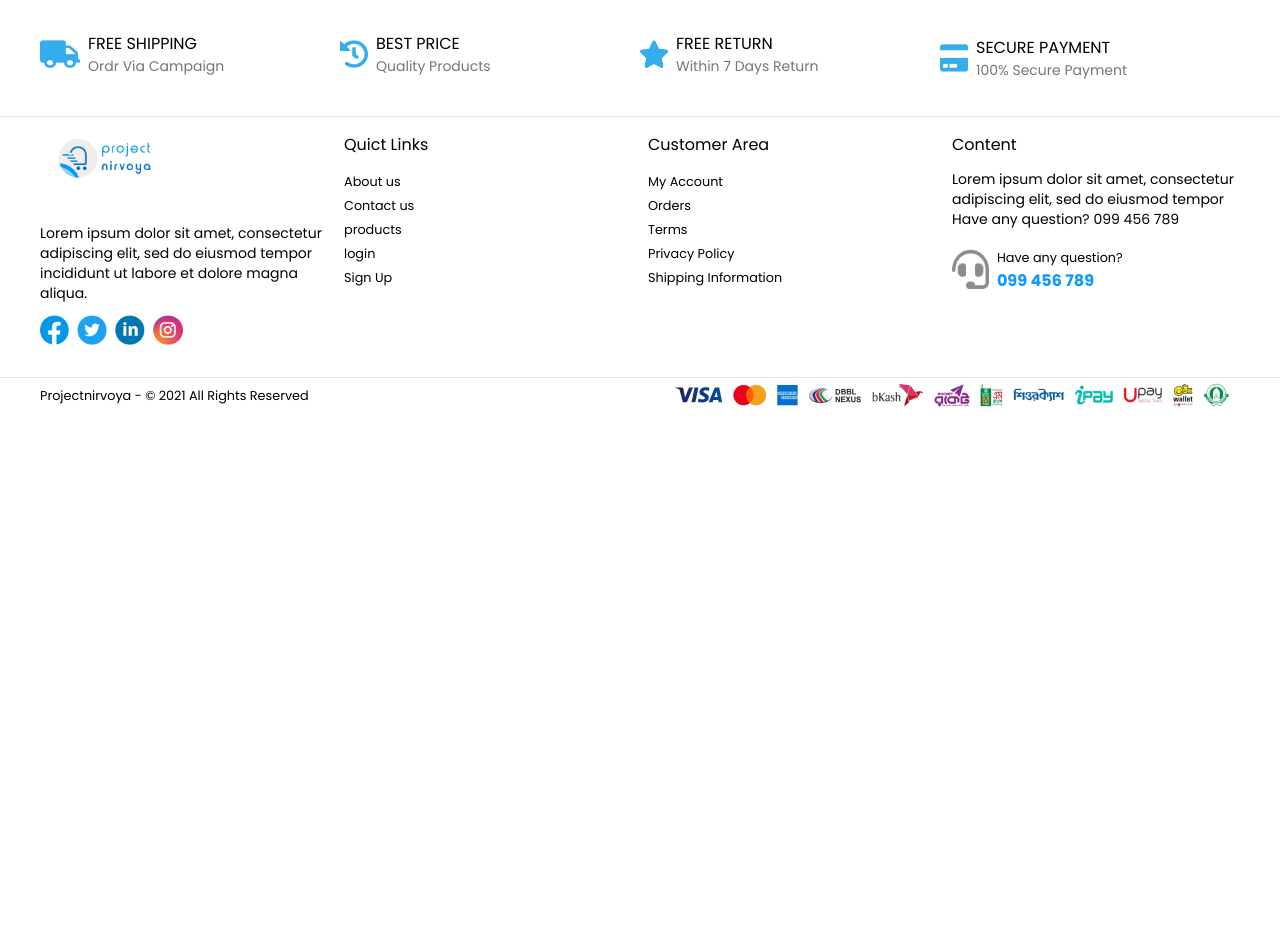
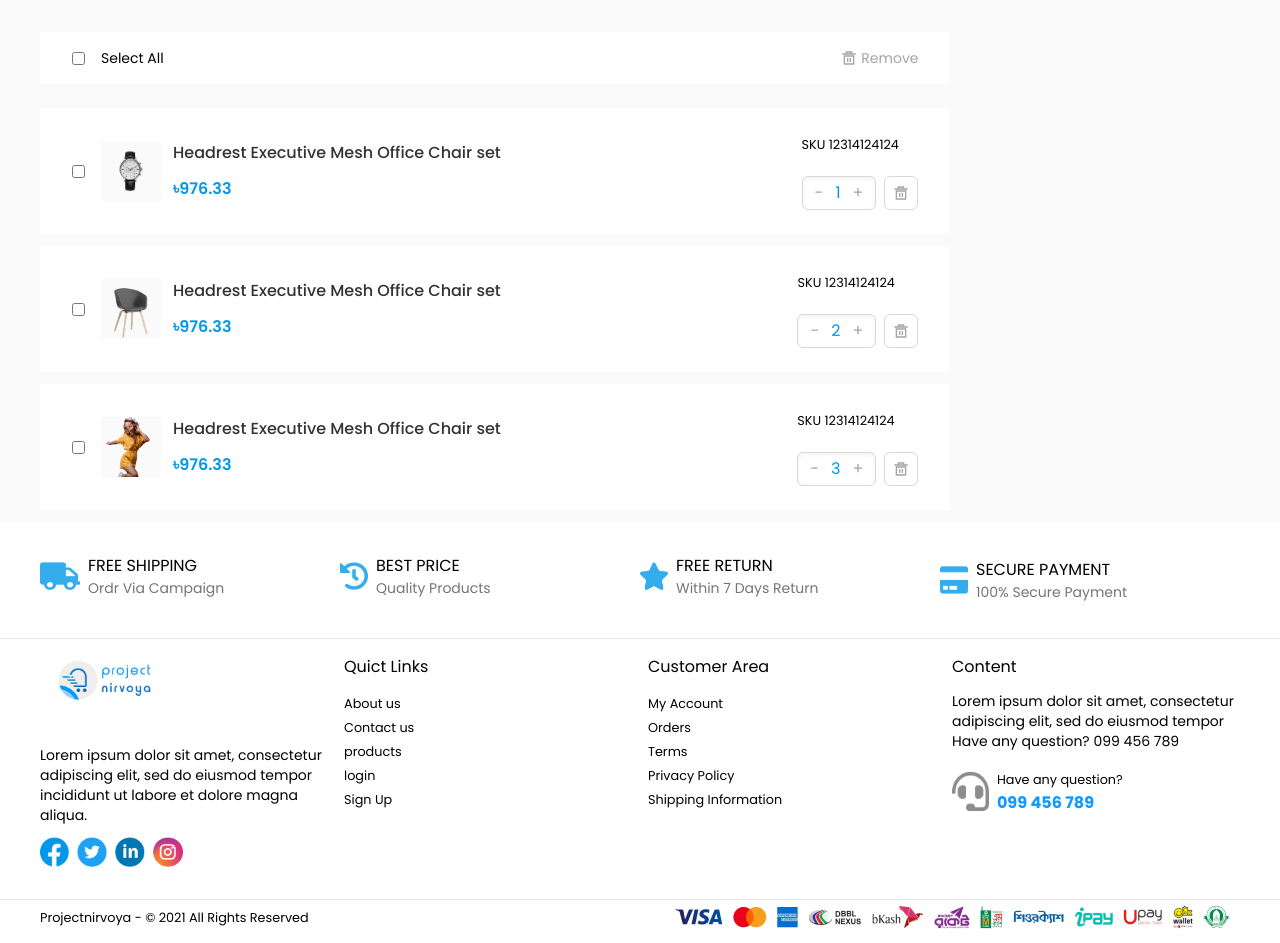
Before and after one commit to mousumiaktar/oikko-dotcom-bd, a React (Create React App) app: page /cart in a window 1280 px wide. Before the commit the page ends 800 px from the top, so only its background shows below. Built offline with nearby package versions, Linux system fonts and the light colour scheme.

Commit message:
product cat added

```diff
--- a/src/App.js
+++ b/src/App.js
@@ -1,5 +1,6 @@
 import { Route, Routes } from 'react-router-dom';
 import './App.css';
+import Cart from './components/pages/cart/Cart';
 import Details from './components/pages/details/Details';
 import Home from './components/pages/home/Home';
 import ProductCategory from './components/pages/productCategory/ProductCategory';
@@ -12,6 +13,7 @@ function App() {
         <Route path='/' element={<Home />}></Route>
         <Route path='/details' element={<Details />}></Route>
         <Route path='/category' element={<ProductCategory />}></Route>
+        <Route path='/cart' element={<Cart />}></Route>
       </Routes>
       <Footer />
     </div>
--- a/src/components/pages/cart/Cart.js
+++ b/src/components/pages/cart/Cart.js
@@ -1,18 +1,21 @@
 import React from 'react';
 import Container from '../Container';
+import CartProduct from './CartProduct';
 
 const Cart = () => {
     return (
+        <div className='bg-[#FAFAFA]'>
             <Container>
-            <section className='md:flex lg:flex'>
+                <section className='md:flex lg:flex bg-[]'>
                     <div className=' w-full md:w-[82%] mx-auto'>
-
+                        <CartProduct />
                     </div>
                     <div className='w-[300px] mr-3'>
 
                     </div>
                 </section>
             </Container>
+        </div>
     );
 };
 
--- /dev/null
+++ b/src/components/pages/cart/CartProduct.js
@@ -0,0 +1,111 @@
+import React from 'react';
+import { RiDeleteBin5Line } from 'react-icons/ri';
+import pro13 from "../../../images/products/pro13.png";
+import pro3 from "../../../images/products/pro3.png";
+import pro5 from "../../../images/products/pro5.png";
+
+const CartProduct = () => {
+    return (
+        <div className='mt-8'>
+            <div className='bg-white flex items-center justify-between px-8 py-4 mb-6'>
+                <div className='flex items-center gap-4'>
+                    <input type="checkbox" name="" id="" />
+                    <p className='text-sm'>Select All</p>
+                </div>
+                <div className='flex items-center gap-1 text-[#A4A4A4]'>
+                    <RiDeleteBin5Line />
+                    <p className='text-sm'>Remove</p>
+                </div>
+            </div>
+
+            {/* CART PRODUCT ONE */}
+            <div className='bg-white md:flex items-center justify-between px-8 py-6 mb-3'>
+                <div className='flex items-center gap-4'>
+                    <input type="checkbox" name="" id="" />
+                    <div className='flex items-center gap-3'>
+                        <img className='h-[60px] w-[60px] bg-[#FAFAFA]' src={pro13} alt="" />
+                        <div>
+                            <div className='flex justify-between items-center'>
+                                <p className='text-[#333333] font-medium'>Headrest Executive Mesh Office Chair set</p>
+                            </div>
+                            <p className='text-[#0198E9] font-semibold text-base md:mt-3'>৳976.33</p>
+                        </div>
+                    </div>
+                </div>
+                <div className=''>
+                    <small>SKU 12314124124</small>
+                    <div className='flex items-center gap-2 md:mt-5 text-[#A4A4A4]'>
+                        <div className='flex items-center border border-[#D8D8D8] rounded-md px-3  py-1 gap-3 shadow-inner'>
+                            <p>-</p>
+                            <p className='text-[#0198E9]'>1</p>
+                            <p>+</p>
+                        </div>
+                        <div className='border border-[#D8D8D8] rounded-md px-2 py-2'>
+                            <RiDeleteBin5Line />
+                        </div>
+                    </div>
+                </div>
+            </div>
+
+            {/* CART PRODUCT TWO */}
+            <div className='bg-white md:flex items-center justify-between px-8 py-6 mb-3'>
+                <div className='flex items-center gap-4'>
+                    <input type="checkbox" name="" id="" />
+                    <div className='flex items-center gap-3'>
+                        <img className='h-[60px] w-[60px] bg-[#FAFAFA]' src={pro3} alt="" />
+                        <div>
+                            <div className='flex justify-between items-center'>
+                                <p className='text-[#333333] font-medium'>Headrest Executive Mesh Office Chair set</p>
+                            </div>
+                            <p className='text-[#0198E9] font-semibold text-base md:mt-3'>৳976.33</p>
+                        </div>
+                    </div>
+                </div>
+                <div className=''>
+                    <small>SKU 12314124124</small>
+                    <div className='flex items-center gap-2 md:mt-5 text-[#A4A4A4]'>
+                        <div className='flex items-center border border-[#D8D8D8] rounded-md px-3  py-1 gap-3 shadow-inner'>
+                            <p>-</p>
+                            <p className='text-[#0198E9]'>2</p>
+                            <p>+</p>
+                        </div>
+                        <div className='border border-[#D8D8D8] rounded-md px-2 py-2'>
+                            <RiDeleteBin5Line />
+                        </div>
+                    </div>
+                </div>
+            </div>
+
+            {/* CART PRODUCT Three */}
+            <div className='bg-white md:flex items-center justify-between px-8 py-6 mb-3'>
+                <div className='flex items-center gap-4'>
+                    <input type="checkbox" name="" id="" />
+                    <div className='flex items-center gap-3'>
+                        <img className='h-[60px] w-[60px] bg-[#FAFAFA]' src={pro5} alt="" />
+                        <div>
+                            <div className='flex justify-between items-center'>
+                                <p className='text-[#333333] font-medium'>Headrest Executive Mesh Office Chair set</p>
+                            </div>
+                            <p className='text-[#0198E9] font-semibold text-base md:mt-3'>৳976.33</p>
+                        </div>
+                    </div>
+                </div>
+                <div className=''>
+                    <small>SKU 12314124124</small>
+                    <div className='flex items-center gap-2 md:mt-5 text-[#A4A4A4]'>
+                        <div className='flex items-center border border-[#D8D8D8] rounded-md px-3  py-1 gap-3 shadow-inner'>
+                            <p>-</p>
+                            <p className='text-[#0198E9]'>3</p>
+                            <p>+</p>
+                        </div>
+                        <div className='border border-[#D8D8D8] rounded-md px-2 py-2'>
+                            <RiDeleteBin5Line />
+                        </div>
+                    </div>
+                </div>
+            </div>
+        </div>
+    );
+};
+
+export default CartProduct;
```
Lines whose indentation alone changed are shown as unchanged.
